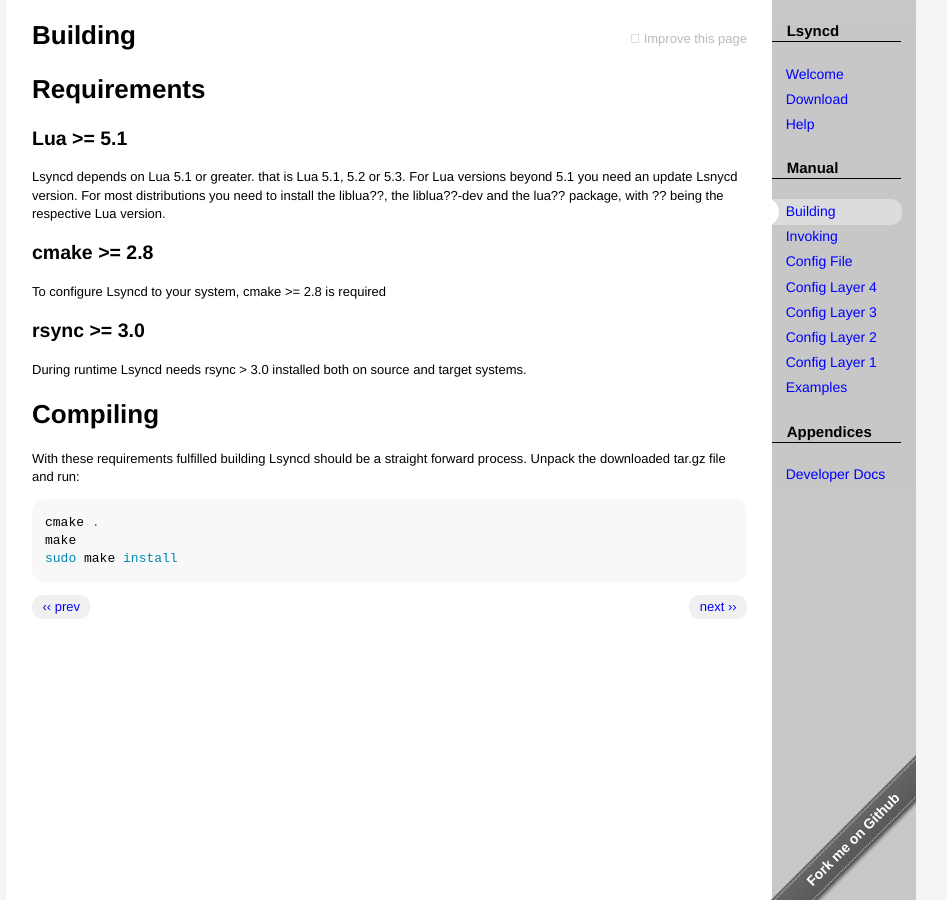
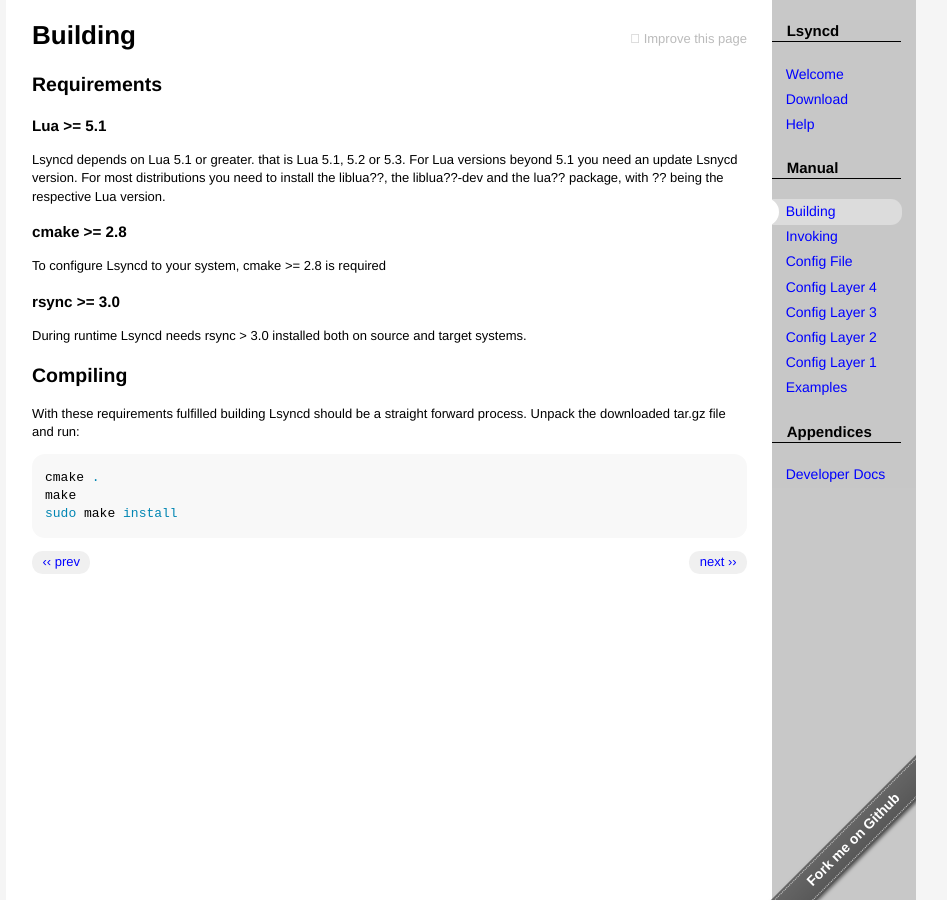
Before and after one commit to lsyncd/lsyncd, a Jekyll site: the page built from manual/building/index.md, in a window 1280 px wide. Shown: the whole page, without its empty margins (179-1126 px from the left). Built offline with Jekyll 4.4.1, drawn with Linux system fonts in a browser that asks for light colours.

```diff
--- a/manual/building/index.md
+++ b/manual/building/index.md
@@ -3,19 +3,19 @@ layout: default
 title: Building
 ---
 
-# Requirements
+## Requirements
 
-## Lua >= 5.1
+### Lua >= 5.1
 Lsyncd depends on Lua 5.1 or greater. that is Lua 5.1, 5.2 or 5.3. For Lua versions beyond 5.1 you need an update Lsnycd version. For most distributions you need to install the liblua??, the liblua??-dev and the lua?? package, with ?? being the respective Lua version.
 
-## cmake >= 2.8
+### cmake >= 2.8
 
 To configure Lsyncd to your system, cmake >= 2.8 is required
 
-## rsync >= 3.0
+### rsync >= 3.0
 During runtime Lsyncd needs rsync > 3.0 installed both on source and target systems.
 
-# Compiling
+## Compiling
 
 With these requirements fulfilled building Lsyncd should be a straight forward process. Unpack the downloaded tar.gz file and run:
 
```
